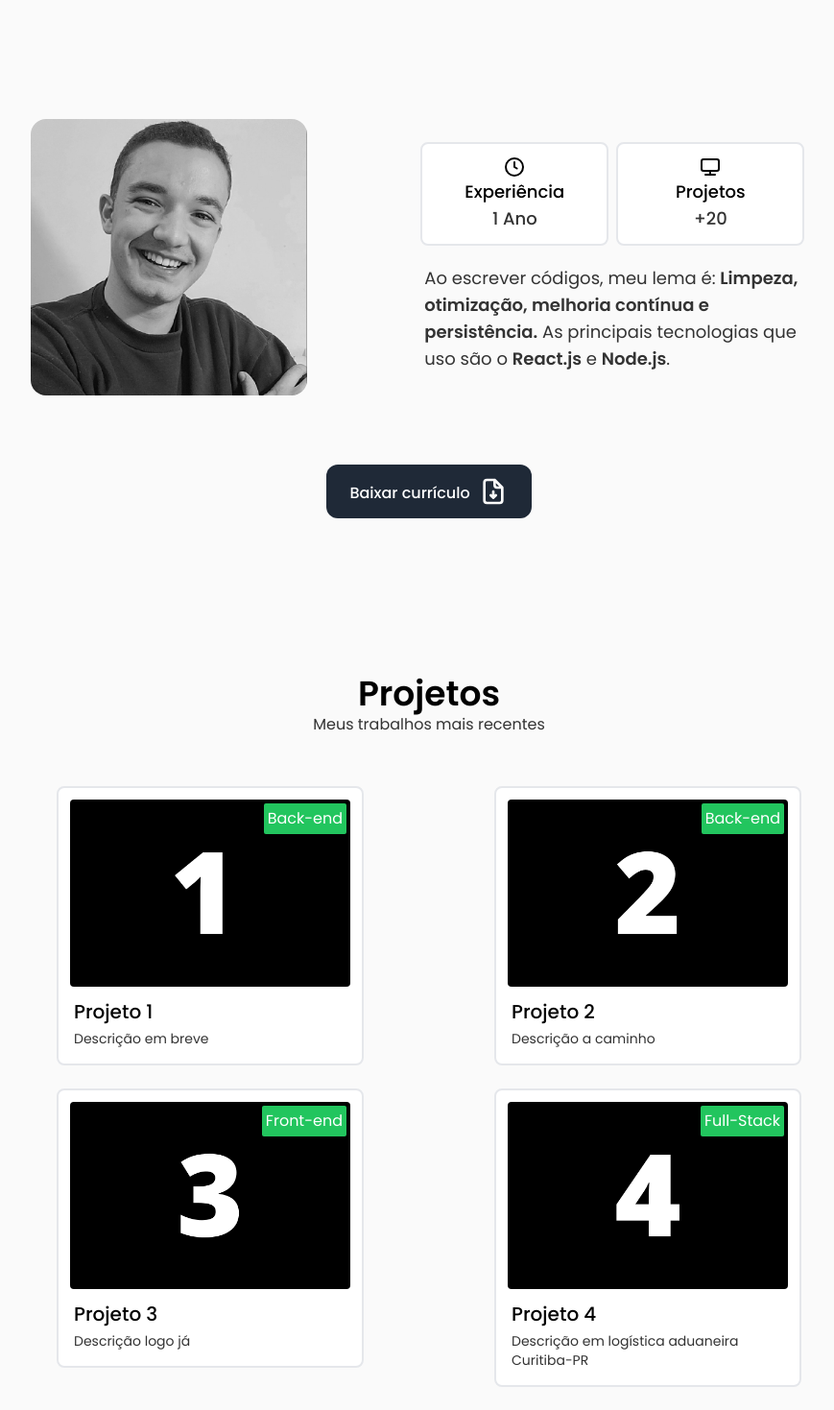
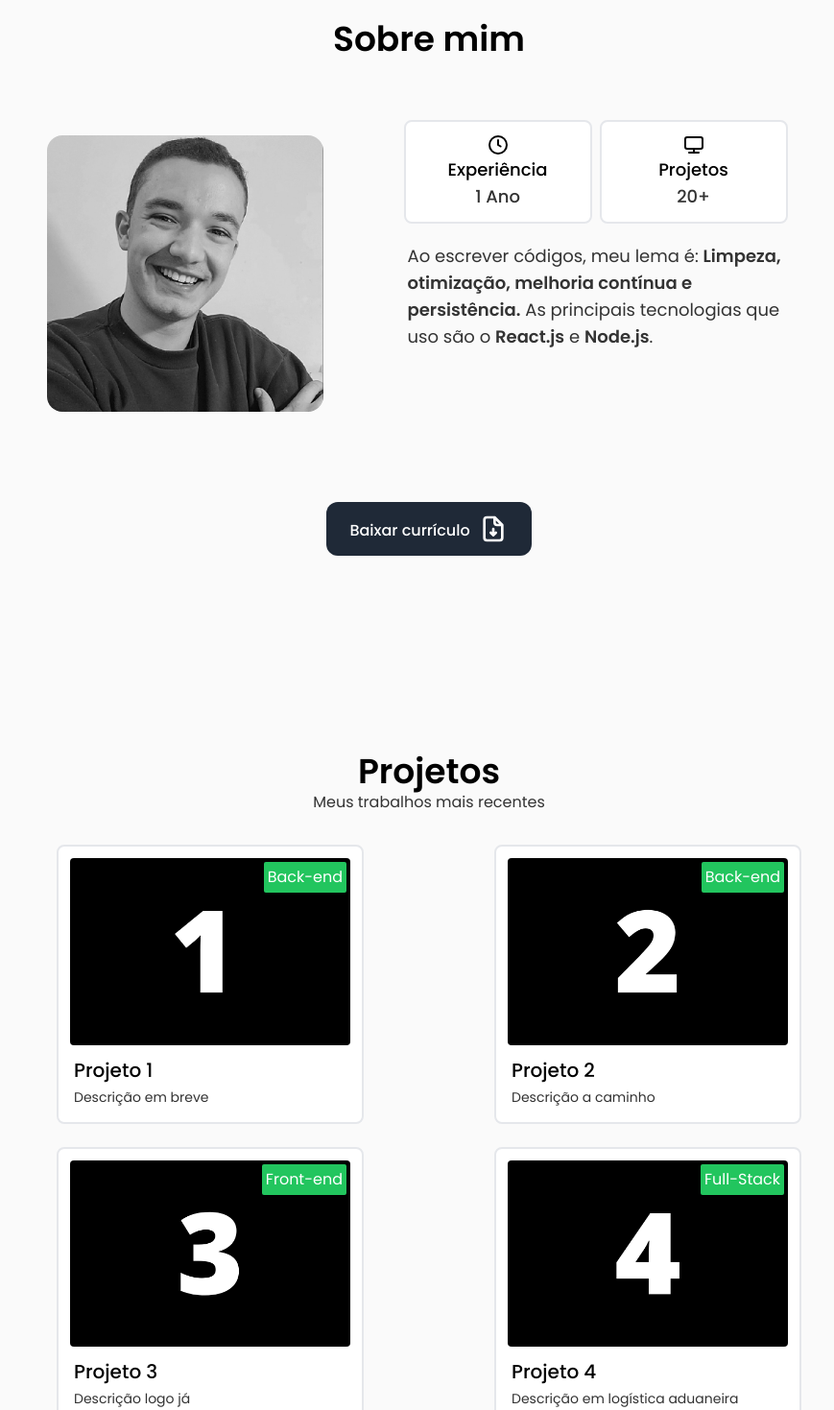
Before and after one commit to pguilhermef/pguilherme-portfolio, a Next.js app: page / in a window 1280 px wide. Shown: the part 920-2389 px from the top of the page at 96% size, without its empty margins (193-1062 px from the left). Built offline with nearby package versions, Linux system fonts and the light colour scheme.

Commit message:
style: Links agora redirecionam para o título correto

```diff
--- a/components/AboutMe.js
+++ b/components/AboutMe.js
@@ -17,7 +17,7 @@ const myInfo = {
     {
       icon: desktop,
       title: 'Projetos',
-      content: '+20',
+      content: '20+',
     }
   ],
   photo: myPhoto,
@@ -30,13 +30,14 @@ const handleDownload = () => {
 function AboutMe() {
   return (
     <section id='about' className='flex flex-col justify-center items-center h-screen text-black font-poppins'>
-      <div className='flex flex-col justify-end h-auto items-center px-7 lg:w-full lg:justify-center'>
-        <div className='flex mb-10'>
-          <p className='text-4xl font-semibold lg:mb-20'>Sobre mim</p>
+      <div className='flex flex-col justify-evenly items-center w-full max-w-6xl h-5/6'>
+      <div className='flex flex-col h-auto items-center px-7 lg:w-full lg:justify-center'>
+        <div className='flex'>
+          <p className='text-4xl font-semibold'>Sobre mim</p>
         </div>
         <div className='flex flex-col items-center lg:flex-row lg:justify-evenly lg:items-center lg:h-auto lg:w-5/6 lg:mb-10 lg:max-w-screen-xl'>
           {/* Photo */}
-          <div className='w-56 lg:w-72 flex justify-center'>
+          <div className='w-48 lg:w-72 mt-5 lg:mt-20 flex justify-center'>
             <div className='flex justify-center rounded-3xl black-and-white'>
               <Image src={myInfo.photo} alt={`Foto de ${myInfo.name}, ${myInfo.profession}`} className='rounded-2xl'/>
             </div>
@@ -47,7 +48,7 @@ function AboutMe() {
             <div className='flex w-full justify-center px-5'>
               {myInfo.infosInSquares.map((item) => {
                 return (
-                  <div key={item.title} className='flex flex-col w-full items-center bg-white rounded-lg border-2 px-2 py-3 mx-1'>
+                  <div key={item.title} className='flex flex-col w-full items-center bg-white rounded-lg border-2 px-2 py-1 mx-1 lg:py-3'>
                     <Image src={item.icon} alt={`${item.title} icon`}/>
                     <div className='text-black font-medium'>{item.title}</div>
                     <div className='text-filter font-medium text-portfolio-gray'>{item.content}</div>
@@ -55,7 +56,7 @@ function AboutMe() {
                 )
               })}
             </div>
-            <div className='flex flex-col mt-5 text-portfolio-gray max-w-md'>
+            <div className='flex flex-col mt-2 lg:mt-5 text-portfolio-gray max-w-md'>
               <p className="text-left break-words px-7">
                 Ao escrever códigos, meu lema é: <strong>Limpeza, otimização, melhoria contínua e persistência.</strong> As principais tecnologias que uso são o <strong>React.js</strong> e <strong>Node.js</strong>.
               </p>
@@ -67,7 +68,7 @@ function AboutMe() {
       {/* Download Curriculo */}
       <div
       onClick={handleDownload}
-      className={`flex justify-center items-center mt-8 lg:mt-8 lg:my-24 px-6 py-3 bg-gray-800 rounded-xl hover:bg-gray-700`}>
+      className={`flex justify-center items-center px-6 py-3 bg-gray-800 rounded-xl hover:bg-gray-700`}>
         <span className='mt-1 font-medium text-white'>Baixar currículo</span>
         <div className='ml-2 w-8'>
           <svg xmlns="http://www.w3.org/2000/svg" viewBox="0 0 24 24">
@@ -75,6 +76,7 @@ function AboutMe() {
           </svg>
         </div>
       </div>
+      </div>
     </section>
   )
 }
--- a/components/Projects.js
+++ b/components/Projects.js
@@ -45,12 +45,12 @@ const myProjects = [
 function Projects() {
   return (
     <section id='projects' className='flex flex-col justify-center items-center min-h-screen text-black font-poppins'>
-      <div className='flex flex-col justify-end h-auto items-center px-7 lg:w-full lg:justify-center'>
-        <div className='flex flex-col items-center jus mb-10'>
+      <div className='p-16 flex flex-col justify-around h-auto items-center px-7 lg:w-full lg:justify-center'>
+        <div className='flex flex-col items-center p-5'>
           <p className='text-4xl font-semibold'>Projetos</p>
           <p className='text-portfolio-gray'>Meus trabalhos mais recentes</p>
         </div>
-        <div className='flex items-center lg:justify-evenly lg:items-center lg:h-auto w-full lg:mb-10 lg:max-w-screen-lg'>
+        <div className='flex items-center lg:justify-evenly lg:items-center lg:h-auto w-full lg:max-w-screen-lg'>
           {/* Projects */}
             <div className='flex w-full flex-wrap justify-evenly'>
               {myProjects.map((item) => {
```
